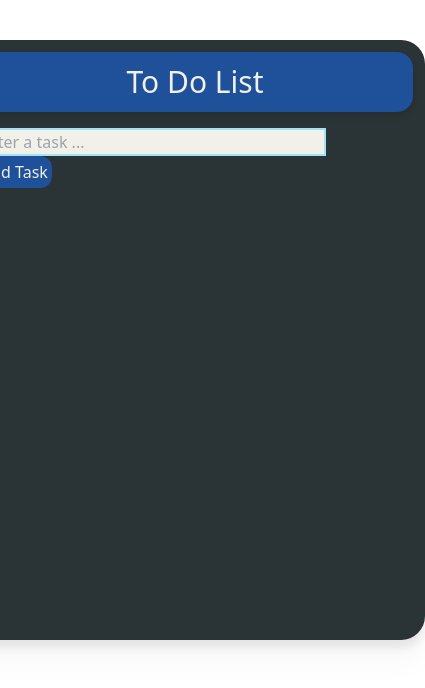
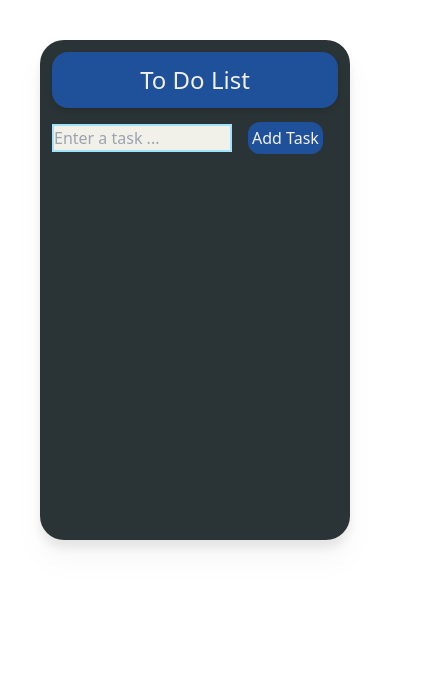
Before and after one commit to LuckyPrima/BMI-Check, a Next.js app: page /todolist in a window 390 px wide. Shown: the top 688 px of the page, 425 px wide, since content can reach past the window. Built offline with nearby package versions, Linux system fonts and the light colour scheme.

Commit message:
responsive todolist

```diff
--- a/src/pages/todolist.tsx
+++ b/src/pages/todolist.tsx
@@ -43,24 +43,26 @@ function ToDoList() {
 
   return (
     <div className="to-do-list flex flex-col items-center p-10">
-      <div className="min-h-[600px] bg-[#2A3335] w-[460px] rounded-3xl p-3 drop-shadow-xl">
-        <h1 className="text-center text-3xl p-3 text-[#F1F0E9] bg-[#1F509A] rounded-2xl drop-shadow-md">
+      <div className="lg:min-h-[600px] min-h-[500px] bg-[#2A3335] lg:w-[460px] w-full rounded-3xl p-3 drop-shadow-xl">
+        <h1 className="text-center lg:text-3xl md:text-3xl text-2xl p-3 text-[#F1F0E9] bg-[#1F509A] rounded-2xl drop-shadow-md">
           To Do List
         </h1>
 
         <div className="inline-block pr-4 pt-4">
           <input
-            className="border-solid border-2 border-[#A1E3F9] w-[349px] bg-[#F1F0E9]"
+            className="border-solid border-2 border-[#A1E3F9] lg:w-[330px] md:w-[560px] w-[180px] bg-[#F1F0E9]"
             type="text"
             placeholder="Enter a task ..."
             value={newTask}
-            onChange={handleInputChange}
+            onChange={(e: React.ChangeEvent<HTMLInputElement>) =>
+              handleInputChange(e)
+            }
           />
         </div>
 
         <div className="inline-block">
           <button
-            className="bg-[#1F509A] hover:bg-[#0A3981] p-1 rounded-xl text-[#F1F0E9]"
+            className="bg-[#1F509A] hover:bg-[#0A3981] p-1 rounded-xl md:text-lg text-base text-[#F1F0E9]"
             onClick={addTask}
           >
             Add Task
@@ -76,7 +78,7 @@ function ToDoList() {
         >
           {tasks.map((task, index) => (
             <li
-              className="border-b-2 border-[#EAEAEA] w-full p-2 flex justify-between items-center text-[#F1F0E9]"
+              className="border-b-2 border-[#EAEAEA] w-full p-2 flex justify-between items-center  md:text-lg text-base text-[#F1F0E9]"
               key={index}
             >
               {task}
@@ -94,7 +96,7 @@ function ToDoList() {
                   ⬇
                 </button>
                 <button
-                  className="hover:bg-gray-500 p-1"
+                  className="hover:bg-red-500 p-1"
                   onClick={() => deleteTask(index)}
                 >
                   ❌
```
